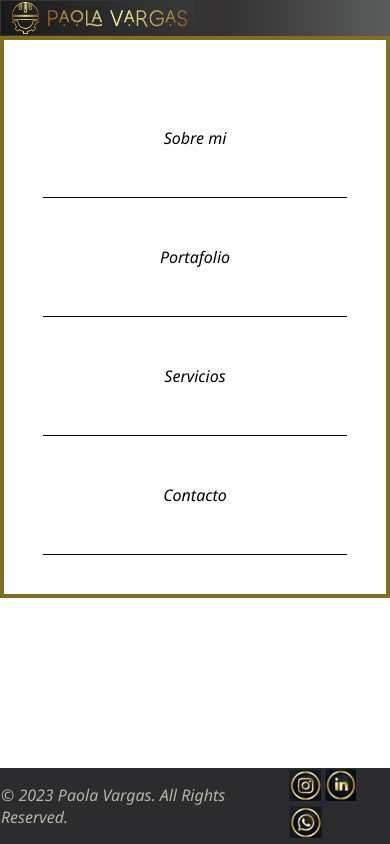
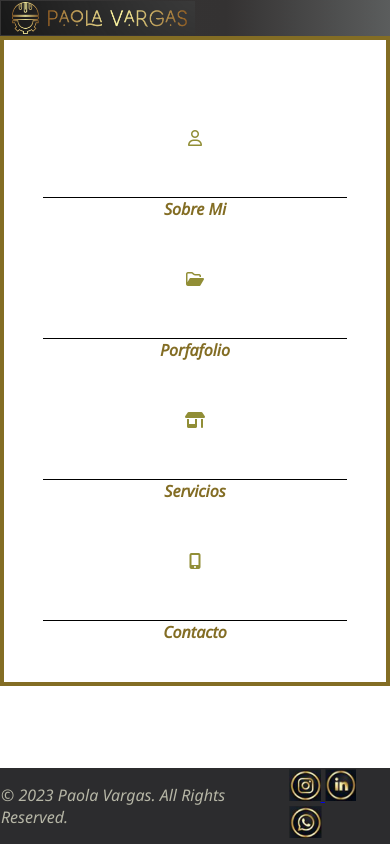
Before and after one commit to Paolav17/miprimerapagina, a plain HTML site: page index.html in a window 390 px wide. Drawn offline with nearby package versions, Linux system fonts and the light colour scheme.

Commit message:
Segunda confirmación
Index completo responsivo

```diff
--- a/index.html
+++ b/index.html
@@ -9,7 +9,7 @@
     <link rel="preconnect" href="https://fonts.googleapis.com">
     <link rel="preconnect" href="https://fonts.gstatic.com" crossorigin>
     <link href="https://fonts.googleapis.com/css2?family=EB+Garamond:ital,wght@0,400;0,700;1,800&family=Noto+Sans:ital@1&display=swap" rel="stylesheet">
-
+    <script src="https://kit.fontawesome.com/a92fc44847.js" crossorigin="anonymous"></script>
 
 </head>
 
@@ -23,10 +23,10 @@
         <div class="content">
             <div class="responsivo">
                 <ul>
-                    <a href="about.html"><li>Sobre mi</li></a>
-                    <a href="portafolio.html"><li>Portafolio</li></a>
-                    <a href="servicios.html"><li>Servicios</li></a>
-                    <a href="contacto.html"><li>Contacto</li></a>
+                    <a href="about.html"><li><i class="fa-regular fa-user fa-beat" style="color: #918e36;"></i></li></a> <h4>Sobre  Mi</h4>
+                    <a href="portafolio.html"><li><i class="fa-regular fa-folder-open fa-beat" style="color: #918e36;"></i></li></a><h4>Porfafolio</h4>
+                    <a href="servicios.html"><li><i class="fa-solid fa-shop fa-beat" style="color: #918e36;"></i></li></a><h4>Servicios</h4>
+                    <a href="contacto.html"><i class="fa-solid fa-mobile-screen-button fa-beat" style="color: #918e36;"></i></a><h4>Contacto</h4>
                 </ul>
 
             </div>
--- a/styles.css
+++ b/styles.css
@@ -76,10 +76,18 @@ body {
     width: 60px;
     height: 60px;
     border-radius: 50%;
-    font-size: 2em;
+    font-size: 3em;
     color: black;
     opacity: 0.8;
 }
+
+h4 {
+    font-family: 'EB Garamond', serif;
+    font-family: 'Noto Sans', sans-serif;
+    color: #836d24;
+}
+
+
 
 
 .content {
@@ -197,6 +205,7 @@ footer {
         color: #000; /* Color del texto */
         font-family: 'EB Garamond', serif;
         font-family: 'Noto Sans', sans-serif;
+
     }
 
   }
```
Also changed, not shown: about.html (+10 -8 lines), stylesabout.css (+6 -11 lines).
